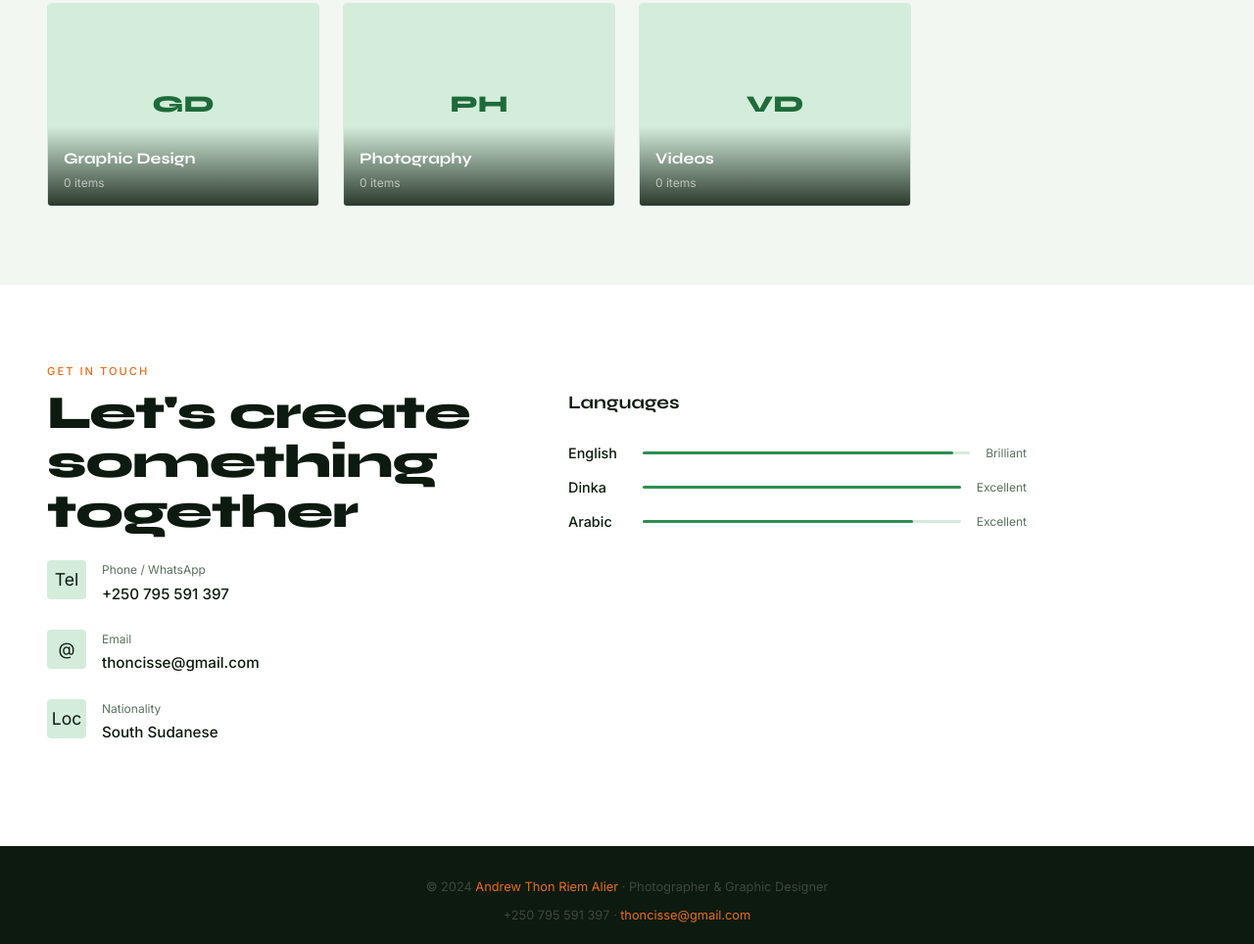
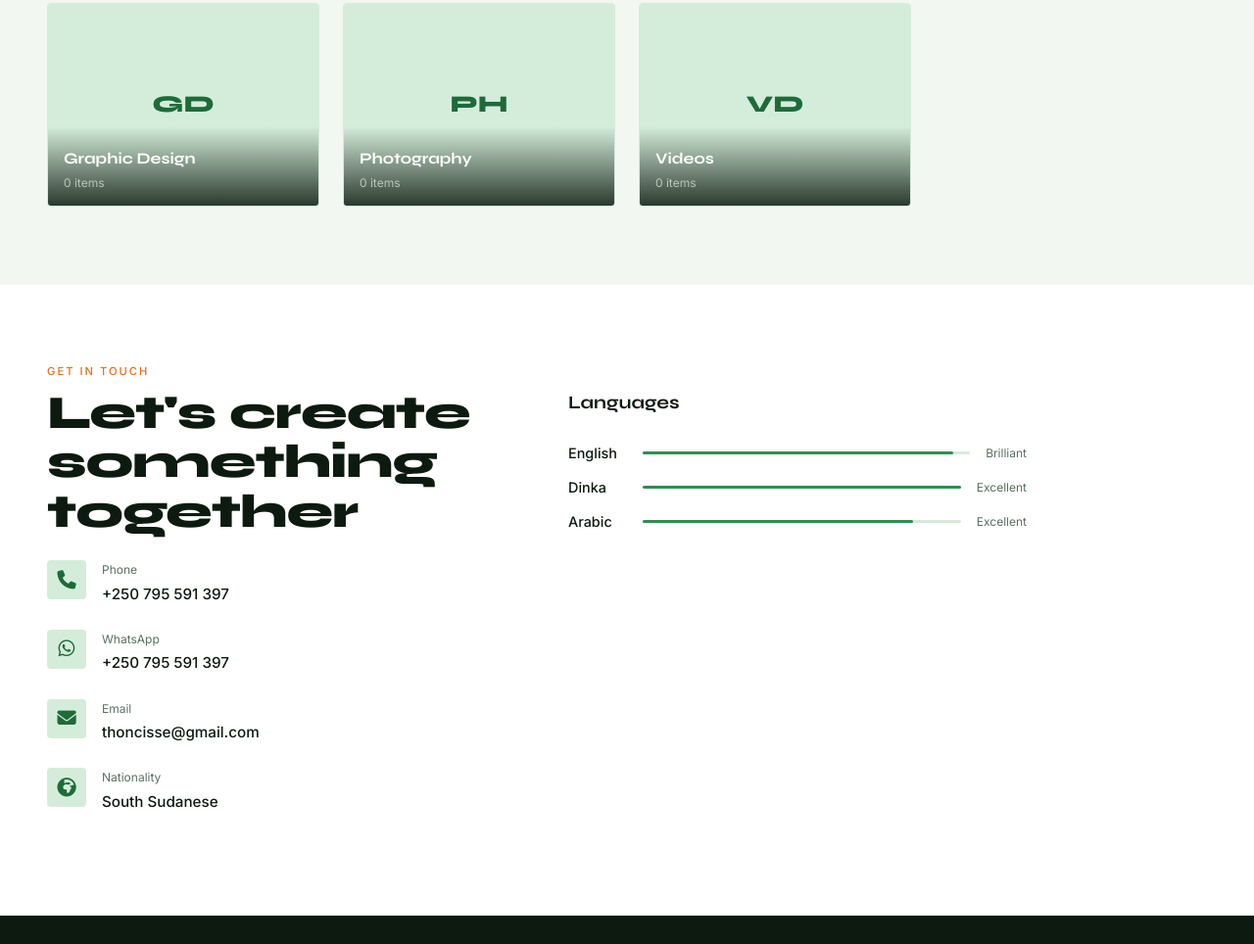
Before and after one commit to andrewthonriem/My_portfolio, a website: page index.html in a window 1280 px wide. Shown: the part 1830-2794 px from the top of the page at 98% size. Drawn offline with nearby package versions, Linux system fonts and the light colour scheme; no server answers.

Commit message:
Add nav icons, proper contact icons, WhatsApp, clean footer

```diff
--- a/index.html
+++ b/index.html
@@ -6,16 +6,17 @@
   <title>Andrew Thon — Photographer & Creative</title>
   <link href="https://fonts.googleapis.com/css2?family=Syne:wght@400;700;800&family=Inter:wght@300;400;500&family=Playfair+Display:wght@700;900&display=swap" rel="stylesheet"/>
   <link rel="stylesheet" href="style.css"/>
+  <link rel="stylesheet" href="https://cdnjs.cloudflare.com/ajax/libs/font-awesome/6.5.0/css/all.min.css"/>
 </head>
 <body>
 
 <nav>
   <div class="nav-brand">Andrew Thon <span>Riem</span><br><span style="font-family:'Inter',sans-serif;font-size:0.7rem;font-weight:400;letter-spacing:0.08em;color:rgba(255,255,255,0.45);">South Sudanese</span></div>
   <ul class="nav-links">
-    <li><a href="#home">Home</a></li>
-    <li><a href="#about">About</a></li>
-    <li><a href="#portfolio">Portfolio</a></li>
-    <li><a href="#contact">Contact</a></li>
+    <li><a href="#home"><i class="fa-solid fa-house"></i> Home</a></li>
+    <li><a href="#about"><i class="fa-solid fa-user"></i> About</a></li>
+    <li><a href="#portfolio"><i class="fa-solid fa-images"></i> Portfolio</a></li>
+    <li><a href="#contact"><i class="fa-solid fa-envelope"></i> Contact</a></li>
   </ul>
   <button class="nav-admin-btn" id="adminBtn" onclick="toggleAdmin()">Admin Login</button>
 </nav>
@@ -137,21 +138,28 @@
     <div>
       <h2 class="section-title">Let's create<br>something together</h2>
       <div class="contact-item">
-        <div class="contact-icon">Tel</div>
+        <div class="contact-icon"><i class="fa-solid fa-phone"></i></div>
         <div>
-          <div class="contact-label">Phone / WhatsApp</div>
+          <div class="contact-label">Phone</div>
           <div class="contact-value">+250 795 591 397</div>
         </div>
       </div>
       <div class="contact-item">
-        <div class="contact-icon">@</div>
+        <div class="contact-icon"><i class="fa-brands fa-whatsapp"></i></div>
         <div>
-          <div class="contact-label">Email</div>
-          <div class="contact-value">thoncisse@gmail.com</div>
+          <div class="contact-label">WhatsApp</div>
+          <div class="contact-value"><a href="https://wa.me/250795591397" style="color:var(--ink);text-decoration:none;">+250 795 591 397</a></div>
         </div>
       </div>
       <div class="contact-item">
-        <div class="contact-icon">Loc</div>
+        <div class="contact-icon"><i class="fa-solid fa-envelope"></i></div>
+        <div>
+          <div class="contact-label">Email</div>
+          <div class="contact-value"><a href="mailto:thoncisse@gmail.com" style="color:var(--ink);text-decoration:none;">thoncisse@gmail.com</a></div>
+        </div>
+      </div>
+      <div class="contact-item">
+        <div class="contact-icon"><i class="fa-solid fa-earth-africa"></i></div>
         <div>
           <div class="contact-label">Nationality</div>
           <div class="contact-value">South Sudanese</div>
@@ -184,7 +192,6 @@
 <!-- FOOTER -->
 <footer>
   <p>© 2024 <span>Andrew Thon Riem Alier</span> · Photographer &amp; Graphic Designer</p>
-  <p style="margin-top:0.5rem;">+250 795 591 397 · <a href="mailto:thoncisse@gmail.com" style="color:var(--orange);text-decoration:none;">thoncisse@gmail.com</a></p>
 </footer>
 
 </main>
--- a/style.css
+++ b/style.css
@@ -403,7 +403,8 @@ section { padding: 5rem 3rem; }
 .contact-icon {
   width: 40px; height: 40px; flex-shrink: 0;
   background: var(--green-pale); border-radius: var(--radius);
-  display: flex; align-items: center; justify-content: center; font-size: 1.1rem;
+  display: flex; align-items: center; justify-content: center;
+  font-size: 1.2rem; color: var(--green);
 }
 .contact-label { font-size: 0.75rem; color: var(--muted); margin-bottom: 0.2rem; }
 .contact-value { font-size: 0.95rem; font-weight: 500; color: var(--ink); }
```
